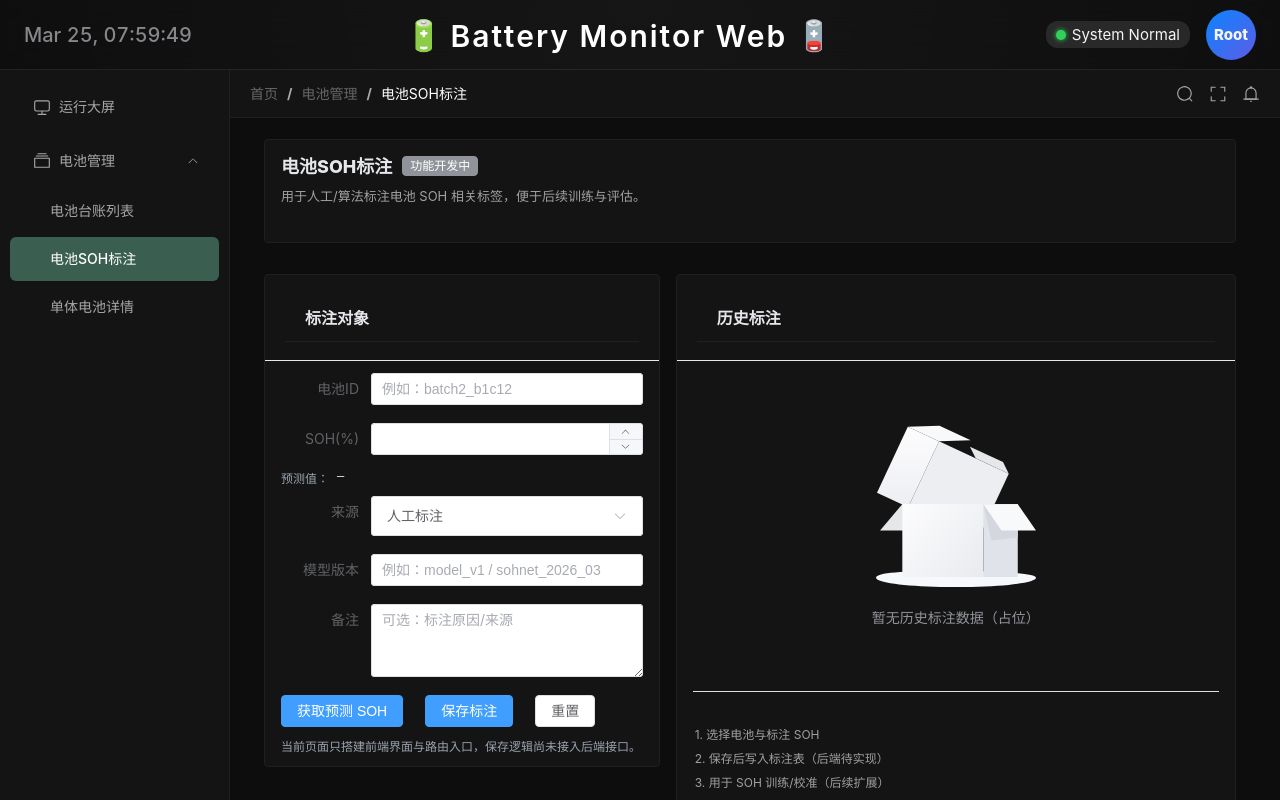
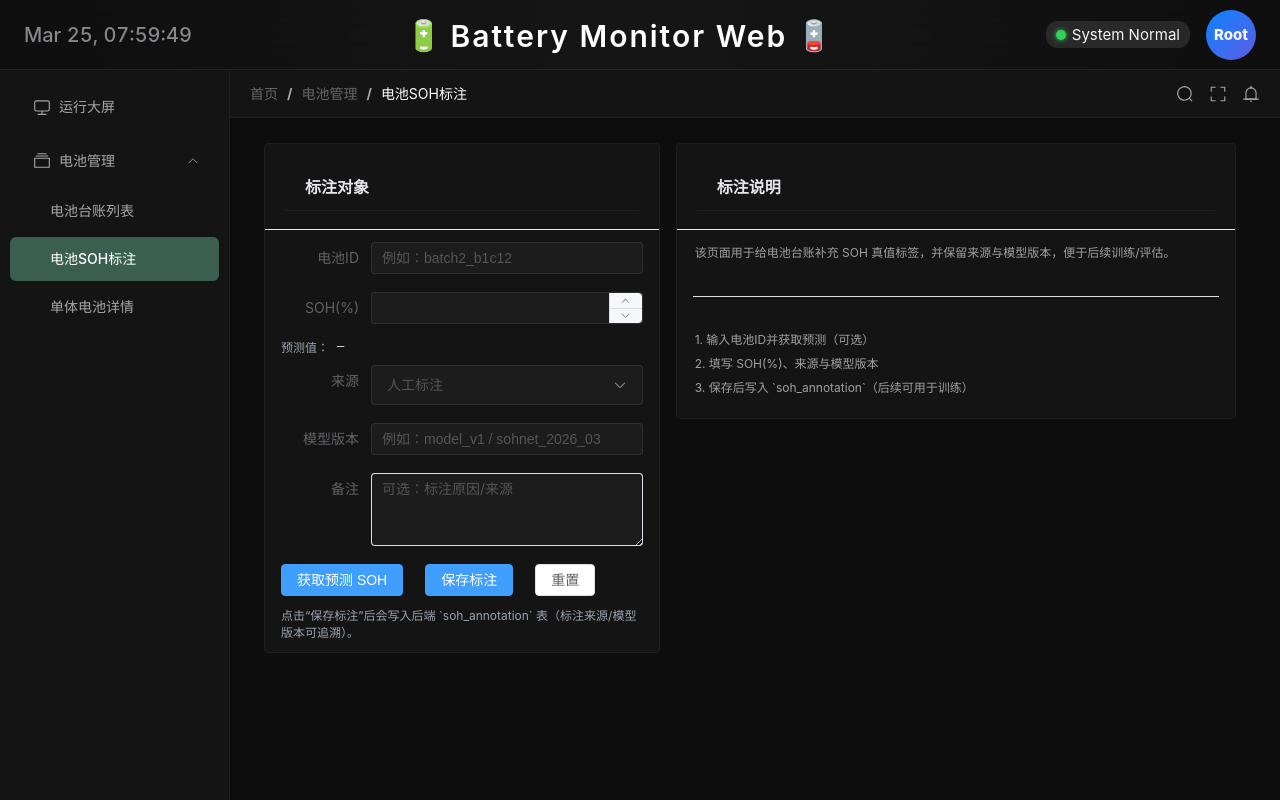
Before and after one commit to Yike-Lin/Battery_monitor_web, a Vue app: page /admin/soh-label in a window 1280 px wide. Built offline with nearby package versions, Linux system fonts and the light colour scheme; the HTML template or start-up script is replaced by a standard one.

Commit message:
瞎改改

```diff
--- a/src/views/admin/SohLabel.vue
+++ b/src/views/admin/SohLabel.vue
@@ -1,17 +1,5 @@
 <template>
   <div class="page">
-    <el-card class="card compact-header" shadow="never">
-      <div class="head">
-        <div class="head-title">
-          <span class="title">电池SOH标注</span>
-          <el-tag type="info" effect="dark" size="small" class="tag">
-            功能开发中
-          </el-tag>
-        </div>
-        <div class="head-sub">用于人工/算法标注电池 SOH 相关标签，便于后续训练与评估。</div>
-      </div>
-    </el-card>
-
     <el-row :gutter="16" class="section">
       <el-col :span="10">
         <el-card class="card" shadow="never">
@@ -21,7 +9,7 @@
             </div>
           </template>
 
-          <el-form :model="form" label-width="90px" class="form-dark" @submit.prevent>
+          <el-form :model="form" label-width="90px" class="filter-dark" @submit.prevent>
             <el-form-item label="电池ID">
               <el-input
                 v-model="form.batteryCode"
@@ -74,7 +62,7 @@
             </div>
 
             <div class="hint">
-              当前页面只搭建前端界面与路由入口，保存逻辑尚未接入后端接口。
+              点击“保存标注”后会写入后端 `soh_annotation` 表（标注来源/模型版本可追溯）。
             </div>
           </el-form>
         </el-card>
@@ -84,18 +72,20 @@
         <el-card class="card" shadow="never">
           <template #header>
             <div class="card-header">
-              <span>历史标注</span>
+              <span>标注说明</span>
             </div>
           </template>
 
-          <el-empty description="暂无历史标注数据（占位）" />
+          <div class="desc">
+            该页面用于给电池台账补充 SOH 真值标签，并保留来源与模型版本，便于后续训练/评估。
+          </div>
 
           <el-divider />
 
           <div class="placeholder-steps">
-            <div class="step">1. 选择电池与标注 SOH</div>
-            <div class="step">2. 保存后写入标注表（后端待实现）</div>
-            <div class="step">3. 用于 SOH 训练/校准（后续扩展）</div>
+            <div class="step">1. 输入电池ID并获取预测（可选）</div>
+            <div class="step">2. 填写 SOH(%)、来源与模型版本</div>
+            <div class="step">3. 保存后写入 `soh_annotation`（后续可用于训练）</div>
           </div>
         </el-card>
       </el-col>
@@ -246,7 +236,7 @@ const onResetClick = () => {
 .card {
   background: #141414;
   border: 1px solid #1f1f1f;
-  flex: 1;
+  flex: 0 0 auto;
   min-height: 0;
   display: flex;
   flex-direction: column;
@@ -275,14 +265,68 @@ const onResetClick = () => {
 
 .card :deep(.el-card__body) {
   padding: 12px 16px;
+  overflow: auto;
 }
 
 .section {
-  margin-top: 16px;
+  margin-top: 4px;
 }
 
-.form-dark {
+.filter-dark {
   width: 100%;
+}
+
+/* 让输入框底色和 BatteryLedger.vue 一致（深色暗灰） */
+::deep(.filter-dark .el-form-item) {
+  margin-bottom: 10px !important;
+}
+
+::deep(.filter-dark .el-form-item__label) {
+  color: #cfd3dc;
+}
+
+::deep(.filter-dark .el-input .el-input__wrapper) {
+  background-color: #1c1c1c;
+  box-shadow: 0 0 0 1px #303030 inset;
+  color: #cfd3dc;
+}
+
+::deep(.filter-dark .el-input__inner) {
+  color: #cfd3dc;
+}
+
+::deep(.filter-dark .el-input__inner::placeholder) {
+  color: #555;
+}
+
+::deep(.filter-dark .el-input.is-focus .el-input__wrapper),
+::deep(.filter-dark .el-input__wrapper.is-focus) {
+  box-shadow: 0 0 0 1px #409eff inset;
+}
+
+::deep(.filter-dark .el-textarea__inner) {
+  background-color: #1c1c1c;
+  color: #cfd3dc;
+}
+
+::deep(.filter-dark .el-textarea__inner::placeholder) {
+  color: #555;
+}
+
+::deep(.filter-dark .el-select .el-select__wrapper) {
+  background-color: #1c1c1c;
+  box-shadow: 0 0 0 1px #303030 inset;
+  color: #cfd3dc;
+}
+
+::deep(.filter-dark .el-select .el-select__placeholder) {
+  color: #555;
+}
+
+::deep(.filter-dark .el-input-number .el-input-number__wrapper) {
+  background-color: #1c1c1c;
+  box-shadow: 0 0 0 1px #303030 inset;
+  color: #cfd3dc;
 }
 
 ::deep(.form-dark .el-form-item) {
@@ -357,6 +401,13 @@ const onResetClick = () => {
   font-size: 12px;
 }
 
+.desc {
+  color: #a0a0a0;
+  font-size: 12px;
+  line-height: 18px;
+  padding: 2px 2px 10px 2px;
+}
+
 .placeholder-steps {
   padding: 6px 2px;
 }
@@ -386,3 +437,51 @@ const onResetClick = () => {
   font-size: 12px;
 }
 </style>
+
+<style>
+/* 额外一层全局样式：确保 SOH 标注页输入框底色与 BatteryLedger 完全一致 */
+.filter-dark .el-input__wrapper {
+  background-color: #1c1c1c !important;
+  box-shadow: 0 0 0 1px #303030 inset !important;
+  color: #cfd3dc !important;
+}
+
+.filter-dark .el-input__inner {
+  background-color: #1c1c1c !important;
+  color: #cfd3dc !important;
+}
+
+.filter-dark .el-input__inner::placeholder {
+  color: #555 !important;
+}
+
+.filter-dark .el-input.is-focus .el-input__wrapper,
+.filter-dark .el-input__wrapper.is-focus {
+  box-shadow: 0 0 0 1px #409eff inset !important;
+}
+
+.filter-dark .el-textarea__inner {
+  background-color: #1c1c1c !important;
+  color: #cfd3dc !important;
+}
+
+.filter-dark .el-textarea__inner::placeholder {
+  color: #555 !important;
+}
+
+.filter-dark .el-select__wrapper {
+  background-color: #1c1c1c !important;
+  box-shadow: 0 0 0 1px #303030 inset !important;
+  color: #cfd3dc !important;
+}
+
+.filter-dark .el-select__placeholder {
+  color: #555 !important;
+}
+
+.filter-dark .el-input-number__wrapper {
+  background-color: #1c1c1c !important;
+  box-shadow: 0 0 0 1px #303030 inset !important;
+  color: #cfd3dc !important;
+}
+</style>
```
